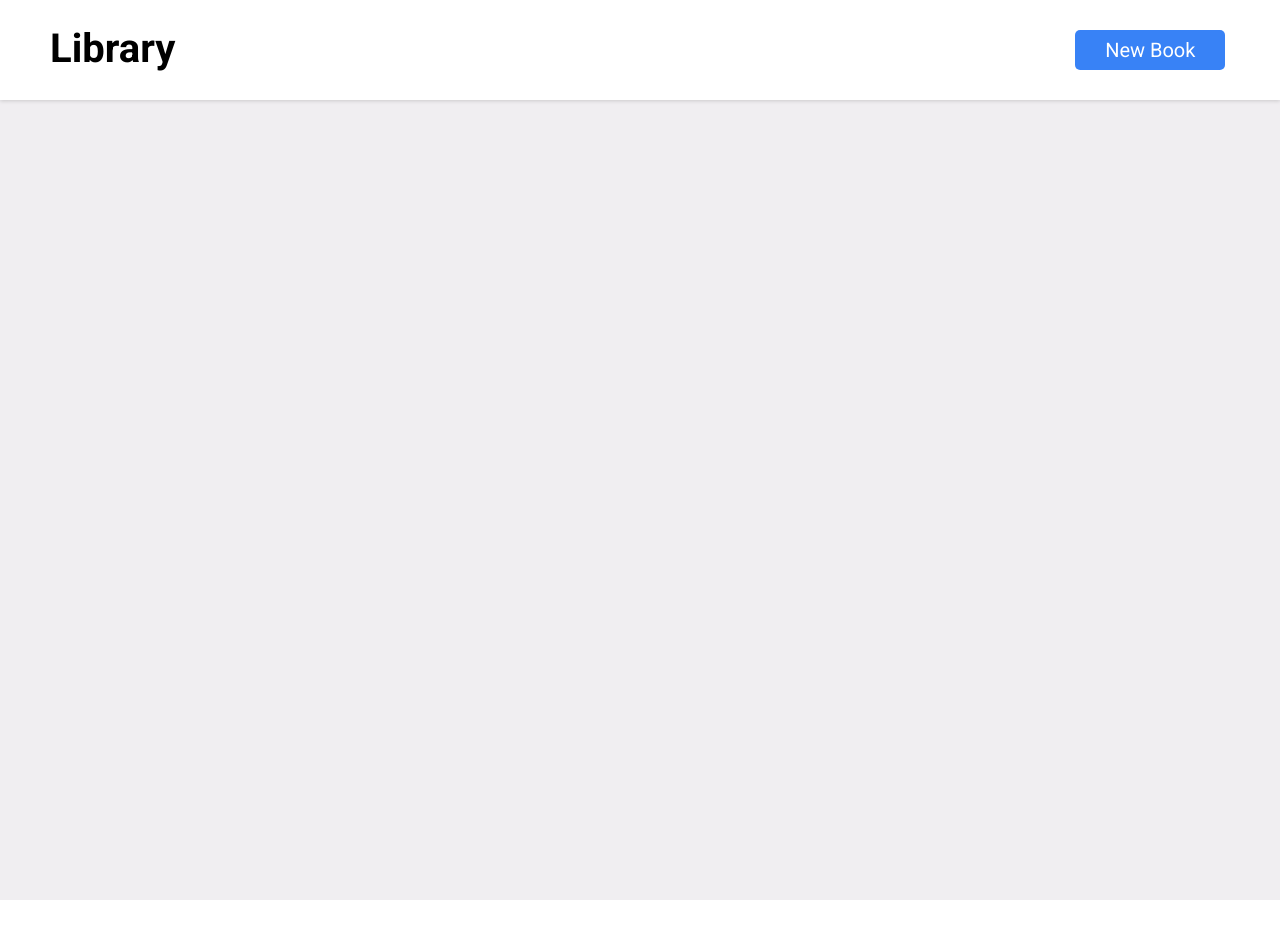
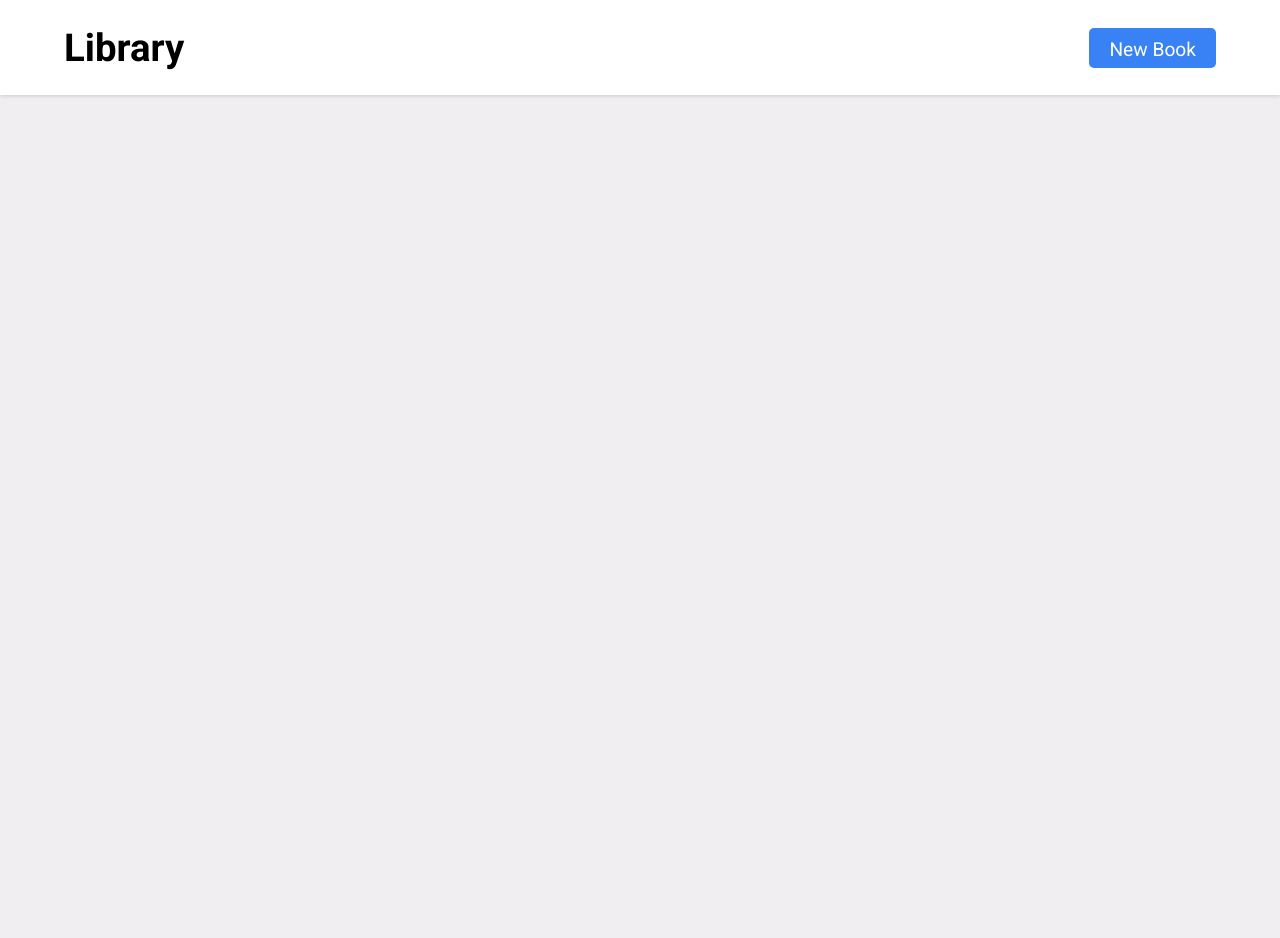
Before and after one commit to thedeepak12/library, a plain HTML site: page index.html in a window 1280 px wide. Before the commit the page ends 900 px from the top, so only its background shows below. Drawn offline with Linux system fonts and the light colour scheme.

Commit message:
Update style.css

```diff
--- a/style.css
+++ b/style.css
@@ -9,33 +9,36 @@
 .header {
     margin-top: 0;
     background-color: rgb(255, 255, 255);
-    height: 75px;
+    height: 70px;
     box-shadow: rgba(0, 0, 0, 0.16) 0px 1px 4px;
     z-index: 10;
     position: relative;
     padding-top: 25px;
     display: flex;
-    flex-direction: row;
+    justify-content: space-between;
+    align-items: center;
+    padding-left: 5vw;
+    padding-right: 5vw;
 }
 
 .header h1 {
-    margin-top: 0px;
-    margin-left: 50px;
-    margin-bottom: 65px;
-    font-size: 40px;
+    font-size: 3vw;
+    margin-top: 0;
+    margin-bottom: 25px;
 }
 
 .new-book-btn {
     height: 40px;
-    width: 150px;
-    margin-left: 900px;
-    margin-top: 5px;
+    width: 12vw;
+    max-width: 180px;
+    margin-bottom: 25px;
     background-color: #3882F6;
     color: white;
-    font-size: 20px;
+    font-size: 2vw;
     border: none;
     cursor: pointer;
     border-radius: 5px;
+    transition: background-color 0.3s ease;
 }
 
 .new-book-btn:hover {
@@ -45,4 +48,11 @@
 .main {
     background-color: #f0eef1;
     height: 100vh;
+    padding: 3vw;
 }
+
+.new-book-btn {
+    width: auto;
+    padding: 10px 20px;
+    font-size: 1.2rem;
+}
```
